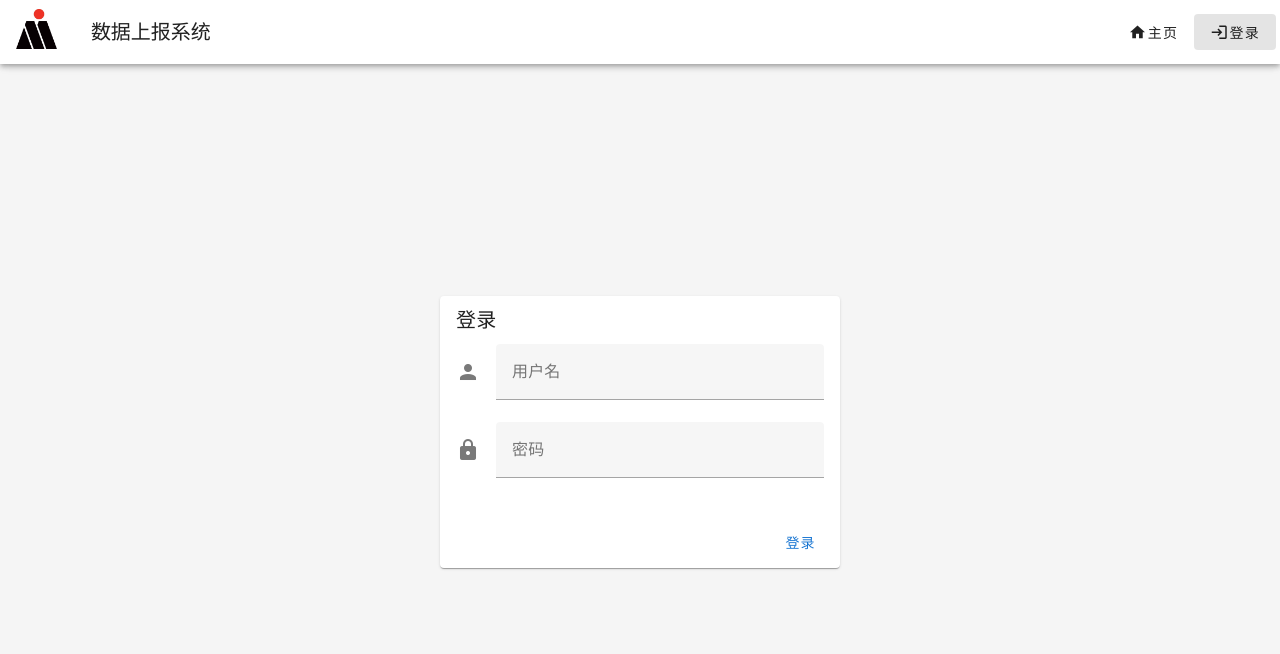
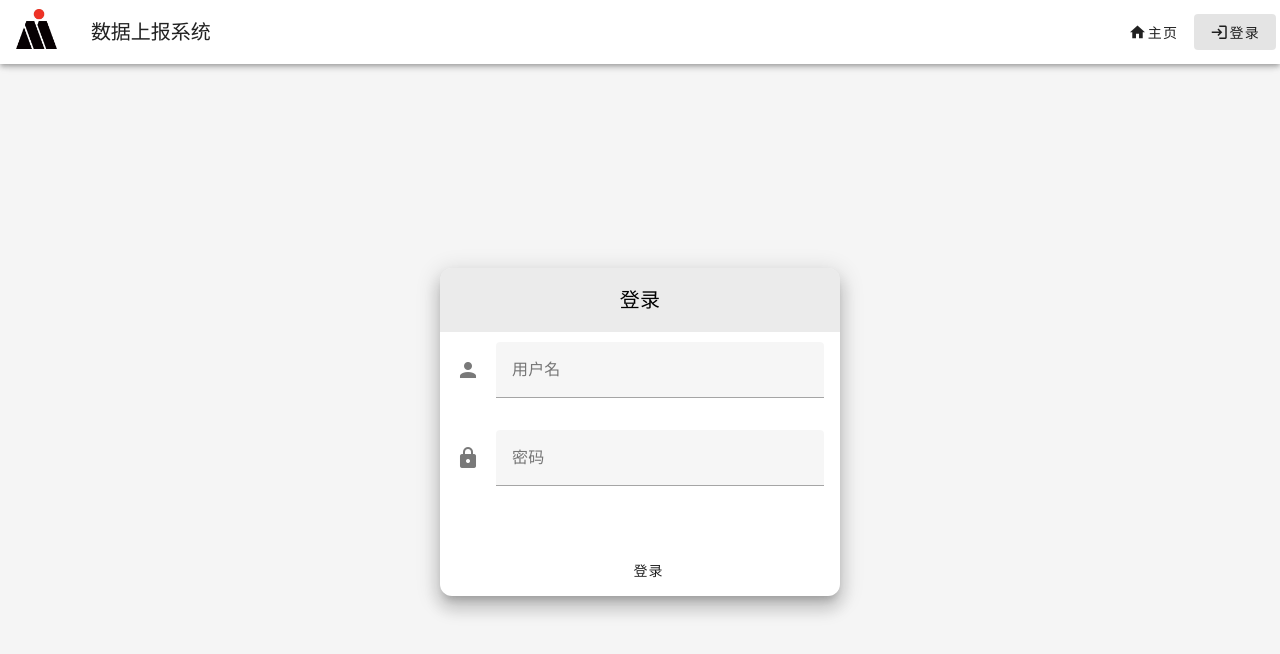
Before and after one commit to noahal1/Datalink4TJ, a Vue app: page /login in a window 1280 px wide. Shown: the top 654 px of the page. Built offline with nearby package versions, Linux system fonts and the light colour scheme.

Commit message:
feat(ui): 添加角色判断和样式优化

```diff
--- a/src/App.vue
+++ b/src/App.vue
@@ -15,11 +15,23 @@
       <v-btn text to="/">
         <v-icon>mdi-home</v-icon>主页
       </v-btn>
-      <v-btn v-if="user && user.department === 'qa'" text to="/quality">
+      <v-btn v-if="user && (user.department === 'assy' || user.role === 'admin')" text to="/assy">
+        <v-icon>mdi-hammer-wrench</v-icon>生产
+      </v-btn>
+      <v-btn v-if="user && (user.department === 'qa' || user.role === 'admin')" text to="/quality">
         <v-icon>mdi-checkbox-multiple-marked-circle-outline</v-icon>质量
       </v-btn>
-      <v-btn v-if="user && user.department === 'assy'" text to="/production">
-        <v-icon>mdi-hammer-wrench</v-icon>生产
+      <v-btn v-if="user && (user.department === 'mat' || user.role === 'admin')" text to="/maintenance">
+        <v-icon>mdi-wrench</v-icon>维修
+      </v-btn>
+      <v-btn v-if="user && (user.department === 'pcl' || user.role === 'admin')" text to="/pcl">
+        <v-icon>mdi-truck</v-icon>物流
+      </v-btn>
+      <v-btn v-if="user && (user.department === 'ehs' || user.role === 'admin')" text to="/ehs">
+        <v-icon>mdi-security</v-icon>EHS
+      </v-btn>
+      <v-btn v-if="user && user.role === 'admin'" text to="/admin">
+        <v-icon>mdi-shield-account</v-icon>管理
       </v-btn>
       <v-btn v-if="user" text @click="logout">
         <v-icon left>mdi-logout</v-icon>登出
--- a/src/pages/Login.vue
+++ b/src/pages/Login.vue
@@ -2,8 +2,8 @@
   <v-container class="fill-height" fluid>
     <v-row align="center" justify="center">
       <v-col cols="12" sm="8" md="4">
-        <v-card>
-          <v-card-title class="headline">登录</v-card-title>
+        <v-card class="elevation-12">
+          <v-card-title class="headline text-center">登录</v-card-title>
           <v-card-text>
             <v-form>
               <v-text-field
@@ -11,6 +11,8 @@
                 label="用户名"
                 prepend-icon="mdi-account"
                 required
+                outlined
+                dense
               ></v-text-field>
               <v-text-field
                 v-model="password"
@@ -18,12 +20,14 @@
                 type="password"
                 prepend-icon="mdi-lock"
                 required
+                outlined
+                dense
               ></v-text-field>
             </v-form>
           </v-card-text>
           <v-card-actions>
             <v-spacer></v-spacer>
-            <v-btn color="primary" @click="login">登录</v-btn>
+            <v-btn color="gery" @click="login" block>登录</v-btn>
           </v-card-actions>
         </v-card>
       </v-col>
@@ -41,10 +45,20 @@ const password = ref('')
 const userStore = useUserStore()
 const router = useRouter()
 
+// 部门映射
+const departmentMap = {
+  'qa': 'qa',
+  'assy': 'assy',
+  'mat': 'mat',
+  'ehs': 'ehs',
+  'admin': 'admin',
+}
+
 const login = () => {
   const user = {
     name: username.value,
-    department: username.value === 'qa' ? 'qa' : 'assy',
+    department: departmentMap[username.value] || 'unknown', // 使用映射来确定部门
+    role: username.value === 'admin' ? 'admin' : 'user', // 设置角色
   }
   userStore.login(user)
   router.push('/')
@@ -52,5 +66,23 @@ const login = () => {
 </script>
 
 <style scoped>
-/* 登录页面样式 */
+.v-card {
+  border-radius: 12px;
+  overflow: hidden;
+}
+
+.v-card-title {
+  background-color: #cecece69;
+  color: rgb(0, 0, 0);
+  padding: 16px;
+}
+
+.v-btn {
+  margin-top: 10px;
+}
+
+.v-text-field {
+  margin-top: 10px;
+  margin-bottom: 10px;
+}
 </style>
--- a/src/router/index.js
+++ b/src/router/index.js
@@ -1,28 +1,38 @@
 import { createRouter, createWebHistory } from 'vue-router'
+import { useUserStore } from '../stores/user'
+import Home from '../pages/Dashboard.vue'
+import Login from '../pages/Login.vue'
 import Dashboard from '../pages/Dashboard.vue'
-import Login from '../pages/Login.vue'
 import Quality from '../pages/Quality.vue'
-import { useUserStore } from '../stores/user.js'
 import EHS from '../pages/EHS.vue'
+import Assy from '../pages/Assy.vue'
+import Admin from '../pages/Admin.vue'
+
 
 const routes = [
-  { path: '/', component: Dashboard },
+  { path: '/', component: Home },
   { path: '/login', component: Login },
-  { path: '/quality', component: Quality, meta: { requiresAuth: true } },
-  { path: '/ehs', component: EHS},
+  { path: '/dashboard', component: Dashboard },
+  { path: '/quality', component: Quality },
+  { path: '/ehs', component: EHS },
+  { path: '/assy', component: Assy },
+  { path: '/admin', component: Admin },
 ]
 
 const router = createRouter({
   history: createWebHistory(),
-  routes
+  routes,
 })
 
 router.beforeEach((to, from, next) => {
   const userStore = useUserStore()
-  const requiresAuth = to.matched.some(record => record.meta.requiresAuth)
+  const isLogin = userStore.isLogin
+  const userRole = userStore.user?.role
 
-  if (requiresAuth && !userStore.isLogin) {
+  if (to.path !== '/login' && !isLogin) {
     next('/login')
+  } else if (userRole !== 'admin' && to.path === '/admin') {
+    next('/')
   } else {
     next()
   }
--- a/src/stores/index.js
+++ b/src/stores/index.js
@@ -1,4 +1,8 @@
 // Utilities
 import { createPinia } from 'pinia'
+import piniaPluginPersistedstate from 'pinia-plugin-persistedstate'
 
-export default createPinia()
+const pinia = createPinia()
+pinia.use(piniaPluginPersistedstate)
+
+export default pinia
--- a/src/stores/user.js
+++ b/src/stores/user.js
@@ -5,6 +5,7 @@ export const useUserStore = defineStore('user', {
     user: null, // 用户信息
     isLogin: false // 用户登录标志
   }),
+  persist: true,
   actions: {
     login(user) {
       this.user = user
```
